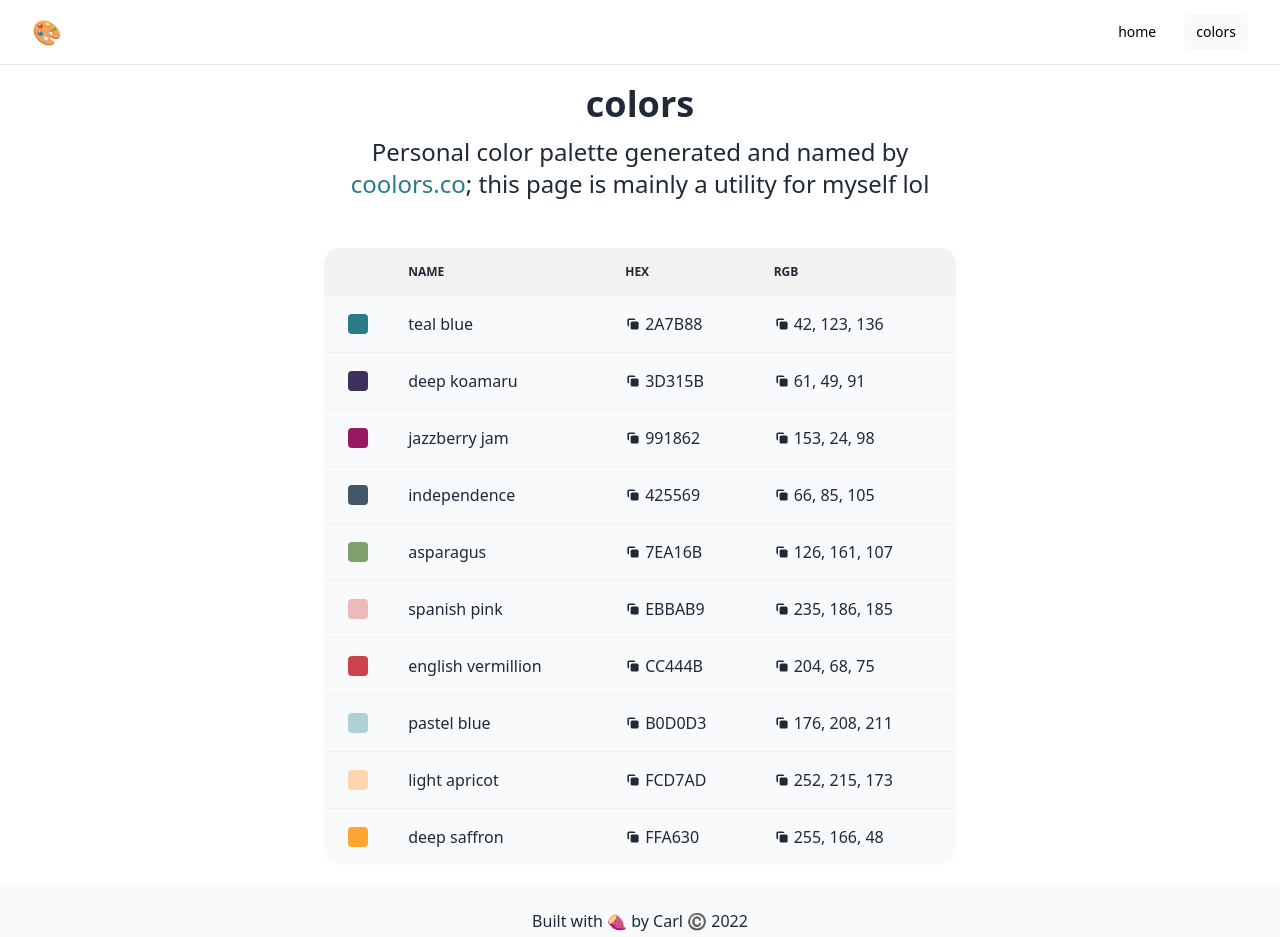
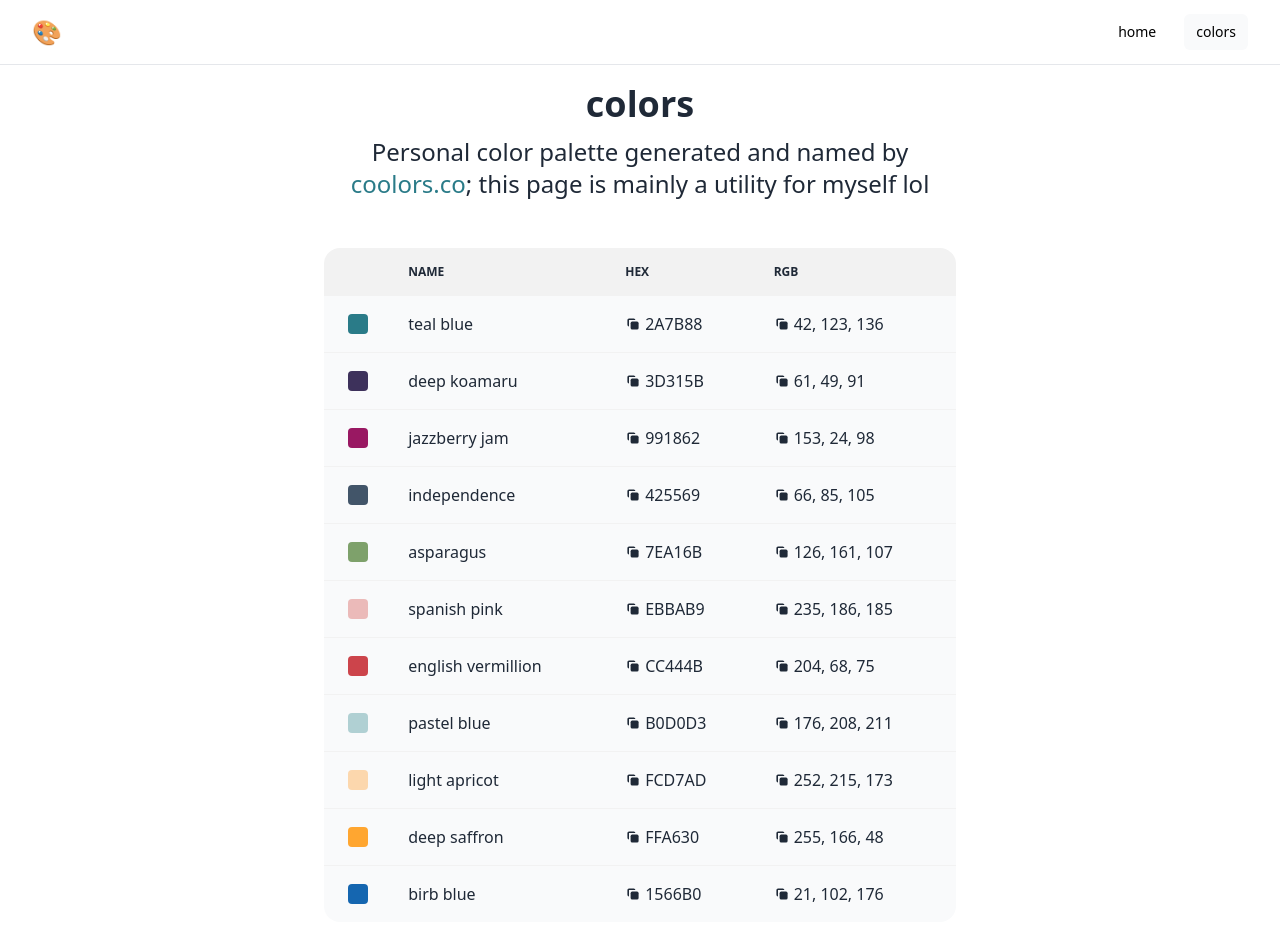
Before and after one commit to achristmascarl/carl.so, a Next.js app: page /colors in a window 1280 px wide. Shown: the top 937 px of the page. Built offline with nearby package versions, Linux system fonts and the light colour scheme.

Commit message:
Update utils.js
add birb blue color

```diff
--- a/src/utils.js
+++ b/src/utils.js
@@ -66,6 +66,12 @@ export const colors = [
     'type': 'accent',
     'hex': 'FFA630',
     'rgb': '255, 166, 48'
+  },
+  {
+    'name': 'birb blue',
+    'type': 'variant',
+    'hex': '1566B0',
+    'rgb': '21, 102, 176'
   },
 ]
 
```
